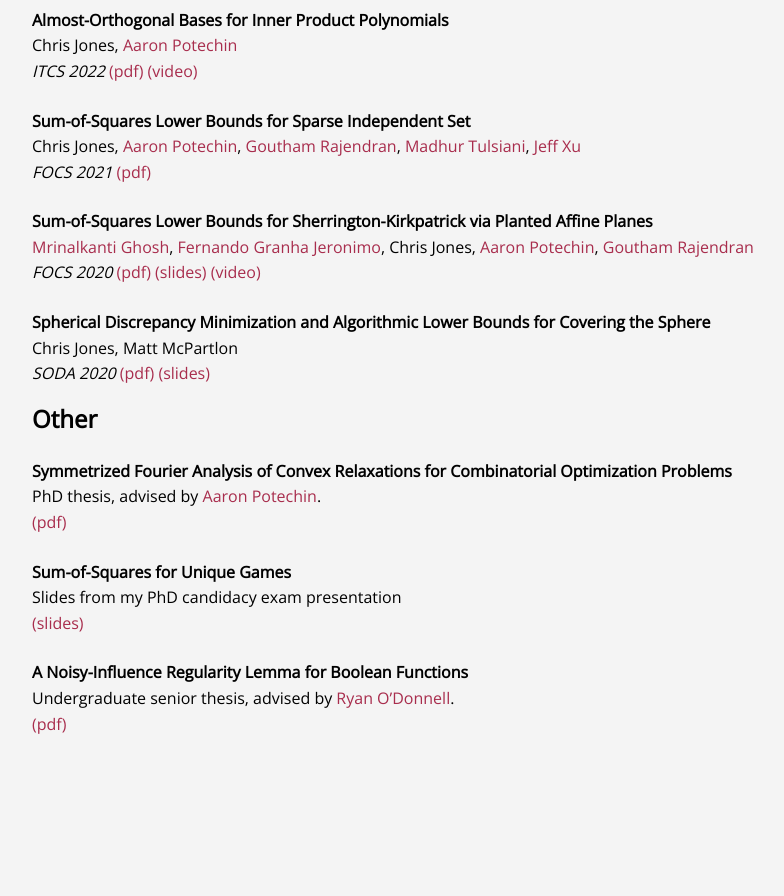
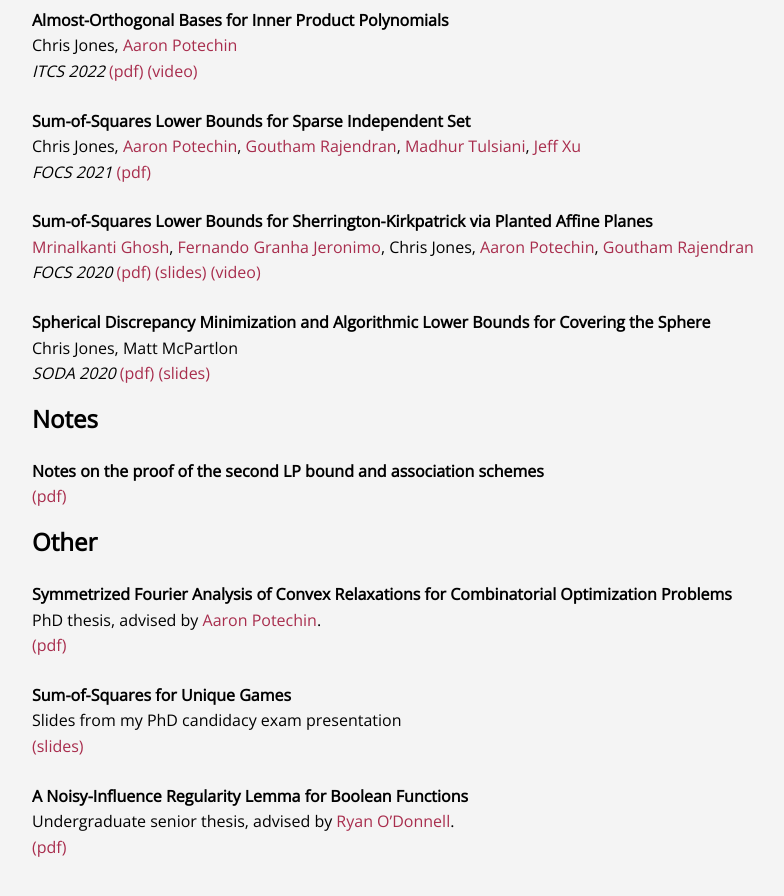
Before and after one commit to christophsjones/personal-website, a Jekyll site: the page built from index.md, in a window 1280 px wide and 900 px high, scrolled down 1839 px. Shown: the top 896 px of the window, without its empty margins (208-992 px from the left). Built offline with Jekyll 4.4.1, drawn with Linux system fonts in a browser that asks for light colours; before the commit the page ends 2616 px from its top, so only the background shows below that.

Commit message:
2nd LP bound notes

```diff
--- a/index.md
+++ b/index.md
@@ -97,6 +97,11 @@ Chris Jones, [Aaron Potechin], [Goutham Rajendran], [Madhur Tulsiani], [Jeff Xu]
 Chris Jones, Matt McPartlon
 *SODA 2020* [(pdf)](/assets/papers/spherical-discrepancy.pdf) [(slides)](/assets/slides/spherical-discrepancy-slides.pdf)
 
+## Notes
+
+**Notes on the proof of the second LP bound and association schemes**
+[(pdf)](/assets/notes/second_lp_bound.pdf)
+
 ## Other
 
 **Symmetrized Fourier Analysis of Convex Relaxations for Combinatorial Optimization Problems**
```
Also changed, not shown: 1 other file.
